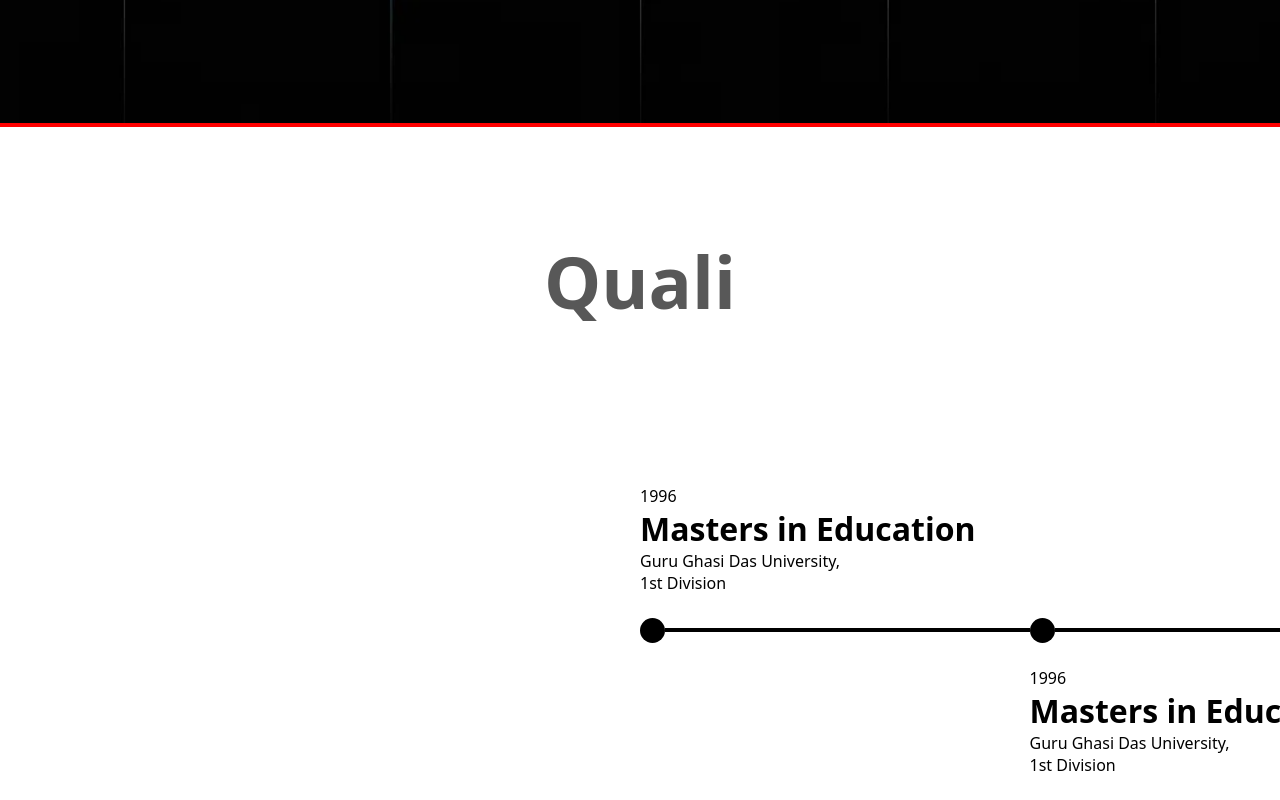
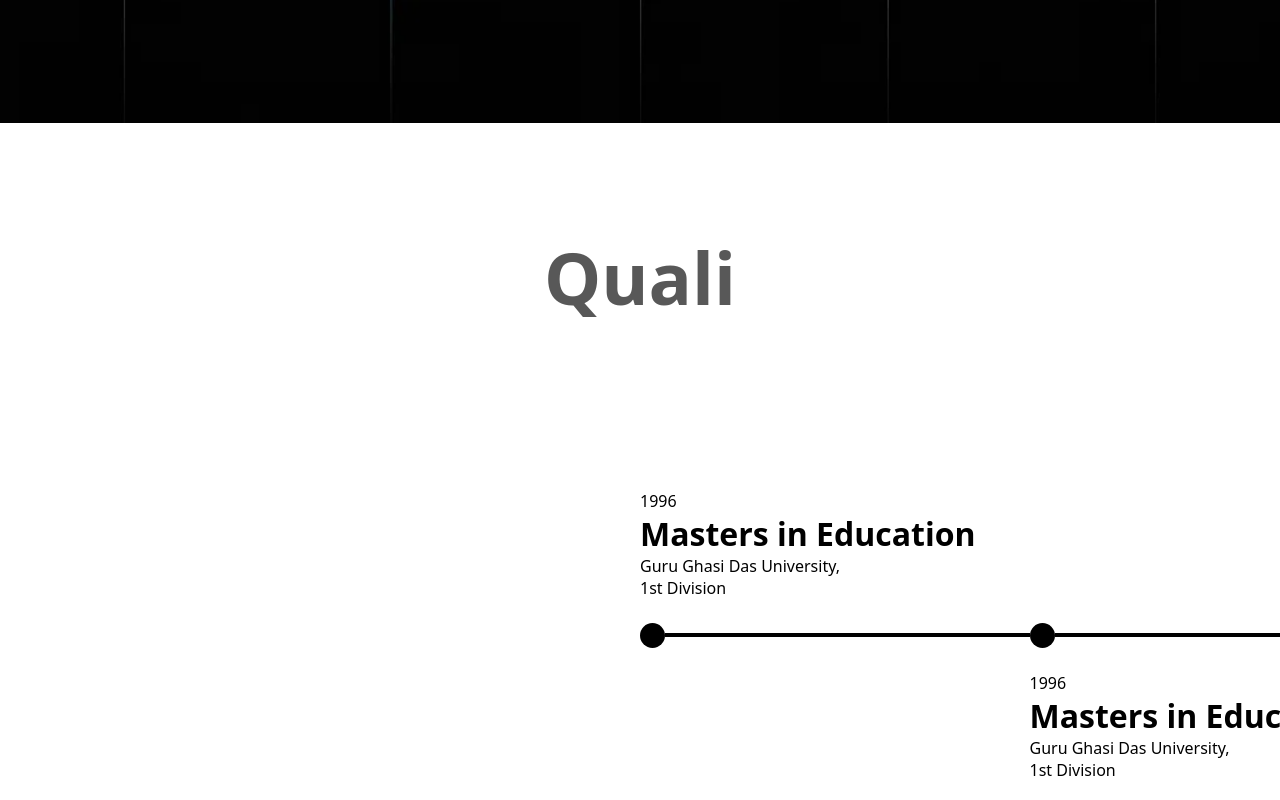
Before and after one commit to Kawish-Raj/arun-kumar-portfolio, a React (Vite) app: page / in a window 1280 px wide. Shown: the part 1980-2780 px from the top of the page. Built offline with nearby package versions, Linux system fonts and the light colour scheme.

Commit message:
the scrolling works perfectly now

```diff
--- a/src/components/Qualifications.jsx
+++ b/src/components/Qualifications.jsx
@@ -11,25 +11,27 @@ export default function Qualifications({ setIsMainContent }) {
     const divRef = useTopDistanceTrigger(setIsMainContent, 1);
 
     const timelineRef = useRef(null);
+    const qualificationsContainerRef = useRef(null);
     const qualificationsRef = useRef(null);
 
     const setRefs = (el) => {
-        qualificationsRef.current = el;
+        qualificationsContainerRef.current = el;
         divRef.current = el;
         scrollRef.current = el;
     }
 
     useEffect(() => {
         const timeline = timelineRef.current;
-        const container = qualificationsRef.current;
+        const container = qualificationsContainerRef.current;
+        const qualifications = qualificationsRef.current;
 
         container.style.height = (timeline.scrollWidth - timeline.clientWidth) + (window.innerHeight + 200) + 'px';
 
         function handleWheel(e) {
-            const rect = container.getBoundingClientRect();
+            const rect = qualifications.getBoundingClientRect();
 
             // Check if qualifications section is at the top
-            const isPinned = rect.top <= 0;
+            const isPinned = rect.top === 0;
 
             if (isPinned) {
                 timeline.scrollLeft += e.deltaY;
@@ -44,7 +46,8 @@ export default function Qualifications({ setIsMainContent }) {
         <div ref={setRefs} id="qualifications-id"
             className={`global-Qualifications homeComponent
         ${styles.qualificationsContainer}`}>
-            <div className={`${styles.qualifications}`}>
+            <div className={`${styles.qualifications}`}
+            ref={qualificationsRef} >
                 <div className={styles.headContainer}>
                     <h1 className={styles.mainHeading} ref={headingRef}></h1>
                 </div>
--- a/src/css-components/Qualifications.module.css
+++ b/src/css-components/Qualifications.module.css
@@ -5,14 +5,13 @@
     flex-direction: column;
     align-items: center;
     justify-content: space-between;
-    margin-bottom: 200px;
-    border-bottom: solid red 5px;
+    margin-bottom: 20px;
+    /* border-bottom: solid red 5px; */
     padding-top: 105px;
     box-sizing: border-box;
     padding-bottom: 6vh;
     position: sticky;
     top: 0;
-    border-top: solid red 4px;
 }
 
 .mainHeading {
```
